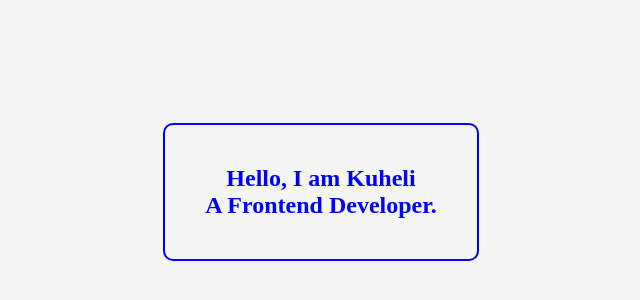
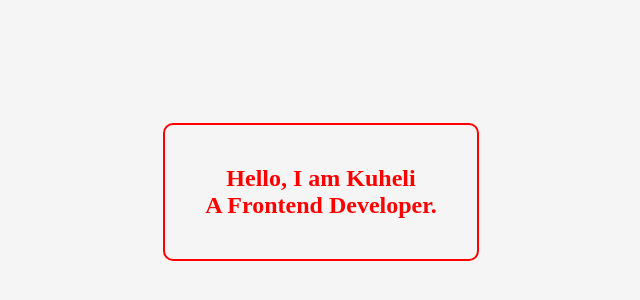
Before and after one commit to kuhelii/kuhelii.github.io, a plain HTML site: page index.html in a window 1280 px wide. Shown: the part 208-508 px from the top of the page, without its empty margins (319-959 px from the left). Drawn offline with Linux system fonts and the light colour scheme.

Commit message:
Update index.html

```diff
--- a/index.html
+++ b/index.html
@@ -7,7 +7,7 @@
 </head>
 <body style="display: flex; justify-content: center; align-items: center; height: 100vh; background-color: #f5f5f5; margin: 0; text-align: center;">
 
-    <p style="color: Blue; font-size: 24px; font-weight: bold; padding: 40px; border: 2px solid blue; border-radius: 10px; transition: 0.3s; cursor: pointer;">
+    <p style="color: red; font-size: 24px; font-weight: bold; padding: 40px; border: 2px solid red; border-radius: 10px; transition: 0.3s; cursor: pointer;">
         Hello, I am <b>Kuheli</b><br>A Frontend Developer.
     </p>
 
```
